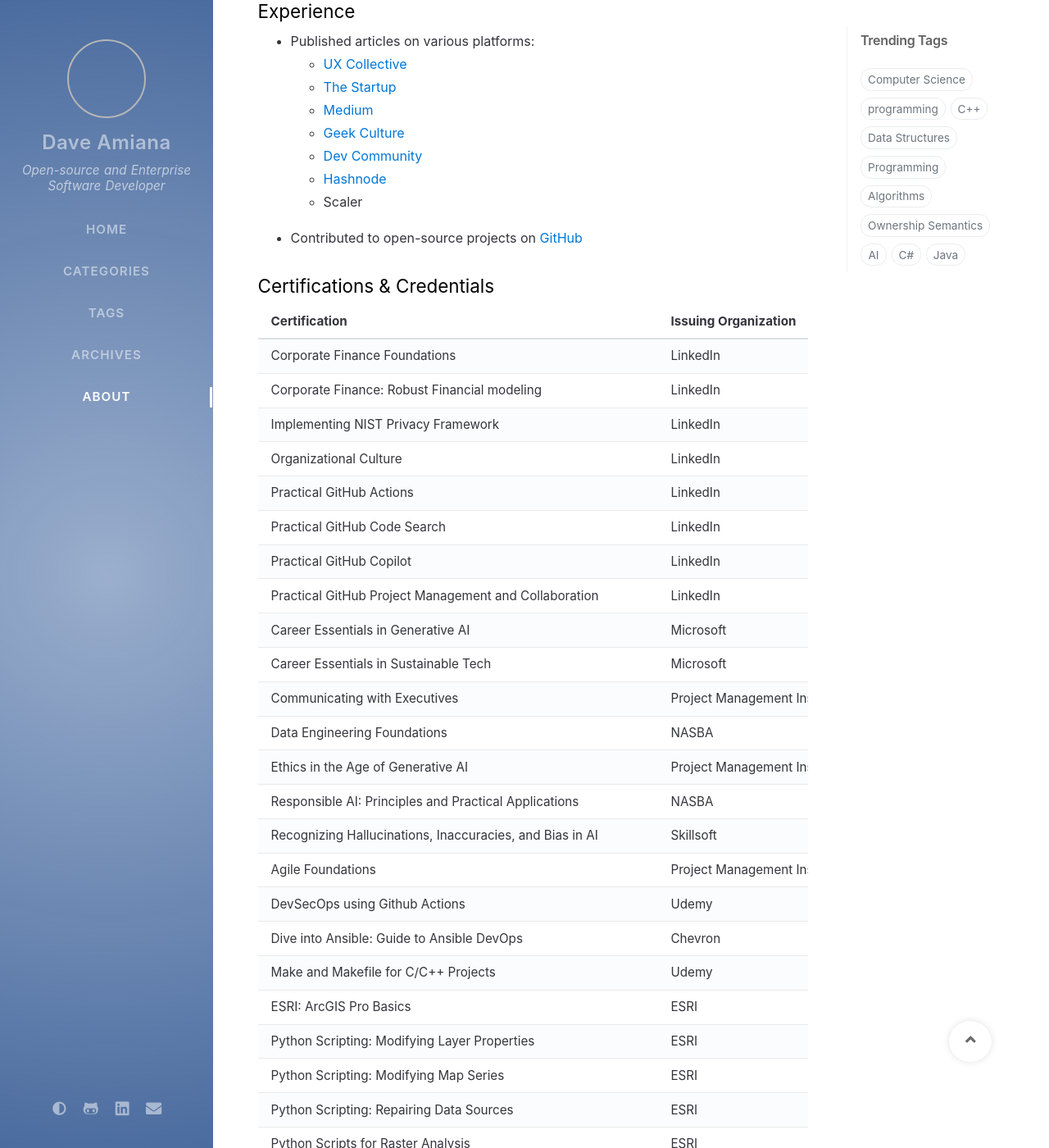
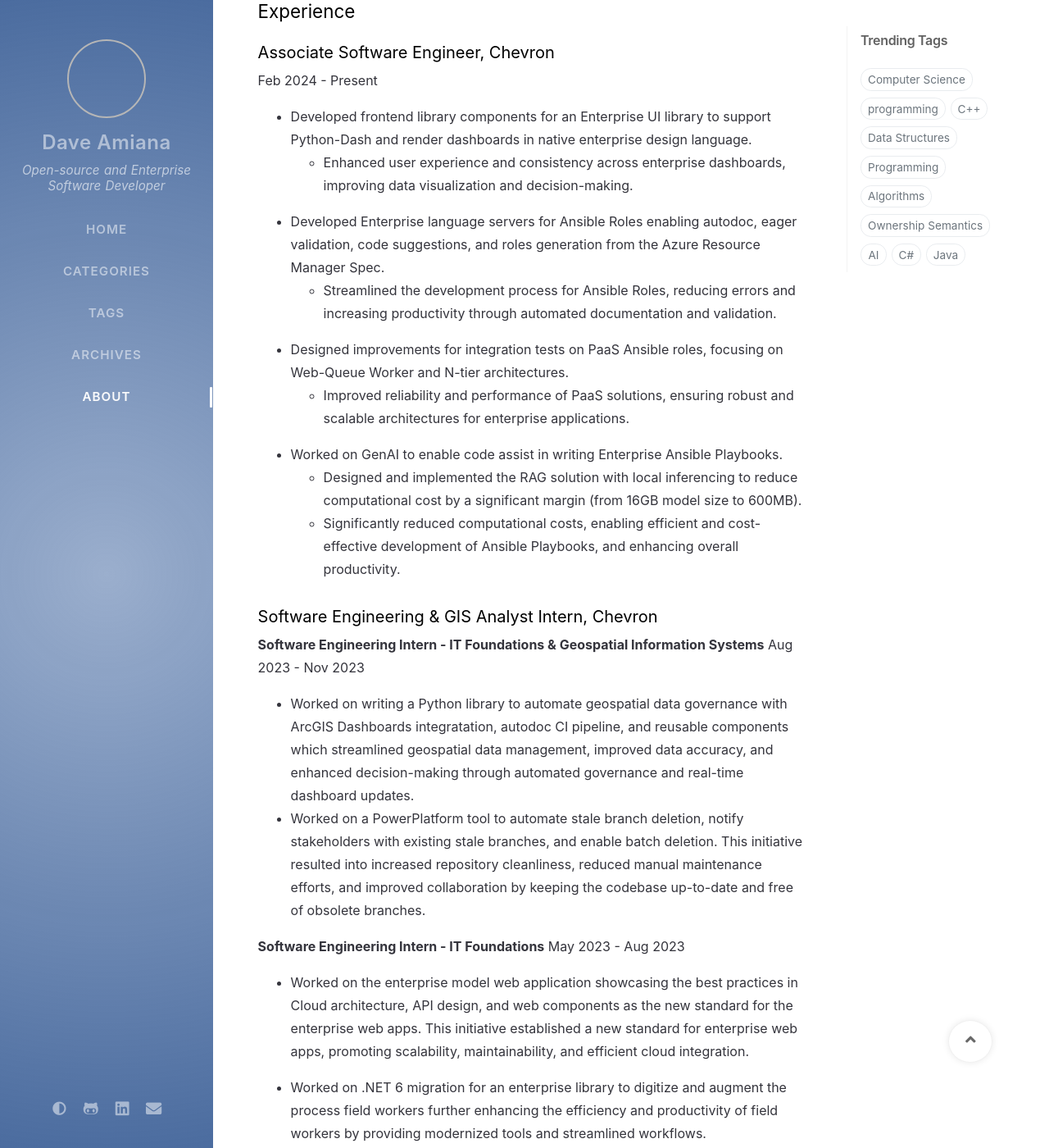
Before and after one commit to adeeconometrics/regularcode, a Jekyll site: the page built from _tabs/about.md, in a window 1280 px wide and 1400 px high, scrolled down 613 px. Shown: the whole window at 82% size. Built offline with Jekyll 4.4.1, drawn with Linux system fonts in a browser that asks for light colours; nearby versions of some CDN libraries; comment, search, counter and statistics services are not loaded; some of the changed text lies outside the part shown.

Commit message:
udpated profile

```diff
--- a/_tabs/about.md
+++ b/_tabs/about.md
@@ -27,16 +27,49 @@
 
 ## Experience
 
-- Published articles on various platforms:
-  - [UX Collective](https://uxdesign.cc/general-principles-of-design-don-normans-principles-4e2d97267905)
-  - [The Startup](https://medium.com/swlh/making-sense-of-algorithms-general-perspective-c3ba626577ae)
-  - [Medium](https://medium.com/dave-amiana/a-brief-history-of-artificial-intelligence-part-i-c0d2d79b9e6a)
-  - [Geek Culture](https://medium.com/geekculture/python-typed-annotations-1e3f3f5f6841)
-  - [Dev Community](https://twitter.com/CodeNewbies/status/1434622479646011393)
-  - [Hashnode](https://dcode.hashnode.dev/the-r-language-an-overview)
-  - Scaler
+### Associate Software Engineer, Chevron
+Feb 2024 - Present
 
-- Contributed to open-source projects on [GitHub](https://github.com/adeeconometrics)
+- Developed frontend library components for an Enterprise UI library to support Python-Dash and render dashboards in native enterprise design language.
+  - Enhanced user experience and consistency across enterprise dashboards, improving data visualization and decision-making.
+
+- Developed Enterprise language servers for Ansible Roles enabling autodoc, eager validation, code suggestions, and roles generation from the Azure Resource Manager Spec.
+  - Streamlined the development process for Ansible Roles, reducing errors and increasing productivity through automated documentation and validation.
+
+- Designed improvements for integration tests on PaaS Ansible roles, focusing on Web-Queue Worker and N-tier architectures.
+  - Improved reliability and performance of PaaS solutions, ensuring robust and scalable architectures for enterprise applications.
+
+- Worked on GenAI to enable code assist in writing Enterprise Ansible Playbooks.
+  - Designed and implemented the RAG solution with local inferencing to reduce computational cost by a significant margin (from 16GB model size to 600MB).
+  - Significantly reduced computational costs, enabling efficient and cost-effective development of Ansible Playbooks, and enhancing overall productivity.
+
+### Software Engineering & GIS Analyst Intern, Chevron
+
+**Software Engineering Intern - IT Foundations & Geospatial Information Systems**
+Aug 2023 - Nov 2023
+
+- Worked on writing a Python library to automate geospatial data governance with ArcGIS Dashboards integratation, autodoc CI pipeline, and reusable components which streamlined geospatial data management, improved data accuracy, and enhanced decision-making through automated governance and real-time dashboard updates.
+- Worked on a PowerPlatform tool to automate stale branch deletion, notify stakeholders with existing stale branches, and enable batch deletion. This initiative resulted into increased repository cleanliness, reduced manual maintenance efforts, and improved collaboration by keeping the codebase up-to-date and free of obsolete branches.
+
+**Software Engineering Intern - IT Foundations**
+May 2023 - Aug 2023
+
+- Worked on the enterprise model web application showcasing the best practices in Cloud architecture, API design, and web components as the new standard for the enterprise web apps. This initiative established a new standard for enterprise web apps, promoting scalability, maintainability, and efficient cloud integration.
+
+- Worked on .NET 6 migration for an enterprise library to digitize and augment the process field workers further enhancing the efficiency and productivity of field workers by providing modernized tools and streamlined workflows.
+
+- Conducted comprehensive testing of the container apps Ansible role to enable containerized app deployments.
+
+Featured Publications:
+- [UX Collective](https://uxdesign.cc/general-principles-of-design-don-normans-principles-4e2d97267905)
+- [The Startup](https://medium.com/swlh/making-sense-of-algorithms-general-perspective-c3ba626577ae)
+- [Medium](https://medium.com/dave-amiana/a-brief-history-of-artificial-intelligence-part-i-c0d2d79b9e6a)
+- [Geek Culture](https://medium.com/geekculture/python-typed-annotations-1e3f3f5f6841)
+- [Dev Community](https://twitter.com/CodeNewbies/status/1434622479646011393)
+- [Hashnode](https://dcode.hashnode.dev/the-r-language-an-overview)
+- Scaler
+
+
 
 ## Certifications & Credentials
 
```
